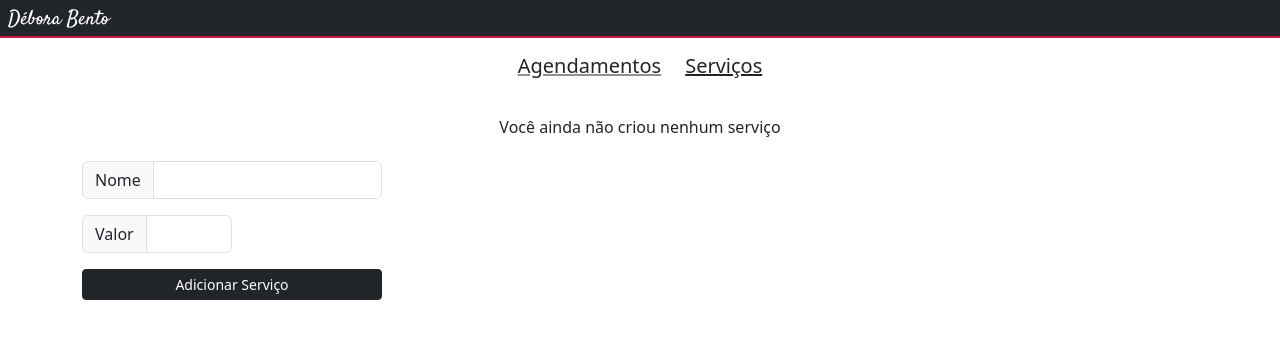
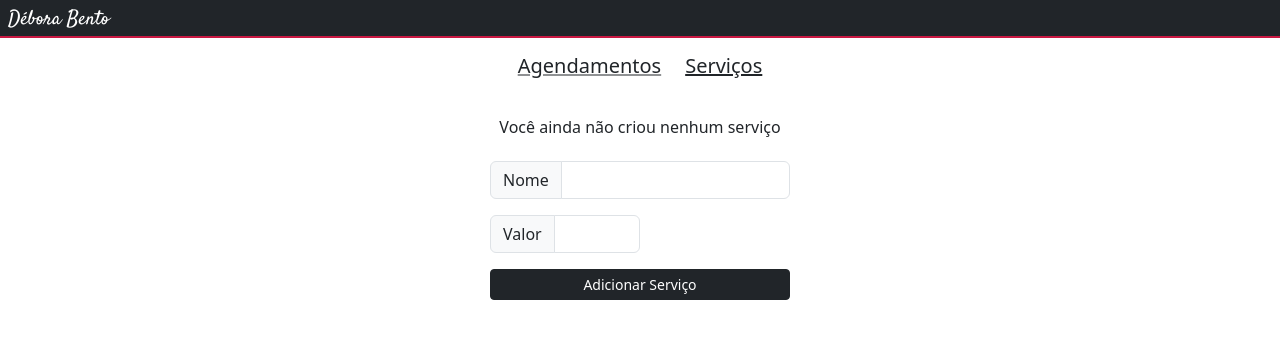
Before and after one commit to djsprogrammer/debora-lash-designer, a React (Create React App) app: page /services in a window 1280 px wide. Shown: the top 338 px of the page. Built offline with nearby package versions, Linux system fonts and the light colour scheme; no server answers.

Commit message:
padronização do container

```diff
--- a/src/commonStyles.ts
+++ b/src/commonStyles.ts
@@ -1,2 +1,3 @@
+export const container = 'container d-flex flex-column align-items-center'
 export const tableStyle = 'table text-center mb-4'
 export const formButtonStyle = 'btn btn-sm btn-dark'
--- a/src/pages/scheduling/Index.tsx
+++ b/src/pages/scheduling/Index.tsx
@@ -3,6 +3,7 @@
 import AnySchedulingAdvice from '../components/AnyAdvice'
 import AddSchedulingForm from './components/AddSchedulingForm'
 import { ServiceScheduling } from '../../types/services'
+import { container } from '../../commonStyles'
 
 interface Props {
 	setCurrentPage: React.Dispatch<React.SetStateAction<number>>
@@ -18,7 +19,7 @@
 	}, [setCurrentPage])
 
 	return (
-		<div className='container'>
+		<div className={container}>
 			{servicesScheduling[0]
 			? <SchedulingTable servicesScheduling={servicesScheduling} />
 			: <AnySchedulingAdvice page='agendamento' />}
--- a/src/pages/scheduling/components/AddSchedulingForm.tsx
+++ b/src/pages/scheduling/components/AddSchedulingForm.tsx
@@ -32,10 +32,6 @@
 		}
 	}
 
-	const width = {
-		maxWidth: '80%'
-	}
-
 	const formWidth = {
 		maxWidth: '400px'
 	}
@@ -45,7 +41,7 @@
 					e.preventDefault()
 					addScheduling()
 				}}>
-			<div style={width} className='input-group'>
+			<div className='input-group'>
 				<label className='input-group-text'>Escolha uma data</label>
 				<input className='pe-1 form-control text-center' ref={date} type='date' required />
 			</div>
--- a/src/pages/services/Index.tsx
+++ b/src/pages/services/Index.tsx
@@ -3,6 +3,7 @@
 import GenericForm from './components/GenericForm'
 import AnyServiceAdvice from '../components/AnyAdvice'
 import { ServicesContext } from '../../ServicesContext'
+import { container } from '../../commonStyles'
 
 export const DB_ERROR_TEXT = 'Erro ao consultar banco de dados'
 export const SERVER_ERROR_TEXT = 'Erro ao conectar com o servidor'
@@ -24,7 +25,7 @@
     const [blockedActions, setBlockedActions] = useState(false)
 
     return (
-        <div className='container'>
+        <div className={container}>
             {services[0] ? <ServiceTable setSearchKey={setSearchKey} setEditForm={setEditForm} blockedActions={blockedActions} setBlockedActions={setBlockedActions} /> : <AnyServiceAdvice page='serviço' />}
             <GenericForm searchKey={searchKey} editForm={editForm} setEditForm={setEditForm} blockedActions={blockedActions} setBlockedActions={setBlockedActions} />
         </div>
```
